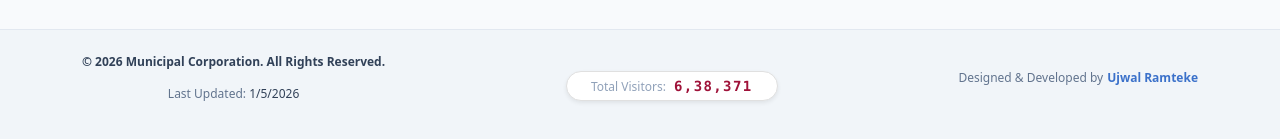
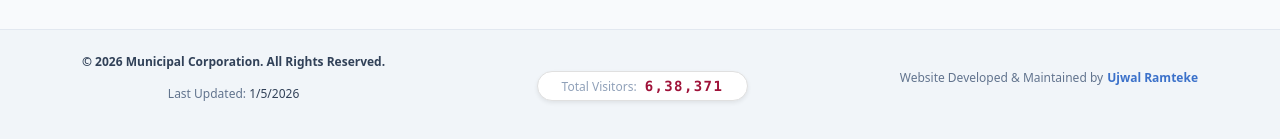
Before and after one commit to UjwalRamteke8/municipality-system, a React (Vite) app in the folder frontend/: page /citizenlogin in a window 1280 px wide. Shown: the part 1420-1559 px from the top of the page. Built offline with nearby package versions, Linux system fonts and the light colour scheme; no server answers.

Commit message:
update route path in upload serviceForm.jsx

```diff
--- a/frontend/src/components/features/services/ServiceForm.jsx
+++ b/frontend/src/components/features/services/ServiceForm.jsx
@@ -106,7 +106,7 @@ export default function ServiceForm() {
         formData.append("attachments", f.file);
       });
 
-      const res = await api.post(`/api/services`, formData, {
+      const res = await api.post(`/services`, formData, {
         headers: {
           "Content-Type": "multipart/form-data",
         },
--- a/frontend/src/components/partials/Footer.jsx
+++ b/frontend/src/components/partials/Footer.jsx
@@ -195,7 +195,7 @@ const Footer = () => {
 
           <div className="text-center md:text-right">
             <p className="flex items-center justify-center md:justify-end gap-1">
-              Designed & Developed by{" "}
+              Website Developed & Maintained by{" "}
               <a
                 href="https://github.com/UjwalRamteke8"
                 target="_blank"
--- a/frontend/src/pages/UploadPhoto.jsx
+++ b/frontend/src/pages/UploadPhoto.jsx
@@ -14,7 +14,7 @@ import {
 const BACKEND_URL = process.env.VITE_API_BASE_URL;
 
 const uploadPhotoRequest = async (formData) => {
-  const res = await api.post(`/api/photos/upload`, formData, {
+  const res = await api.post(`/photos/upload`, formData, {
     headers: { "Content-Type": "multipart/form-data" },
   });
   return res.data;
```
